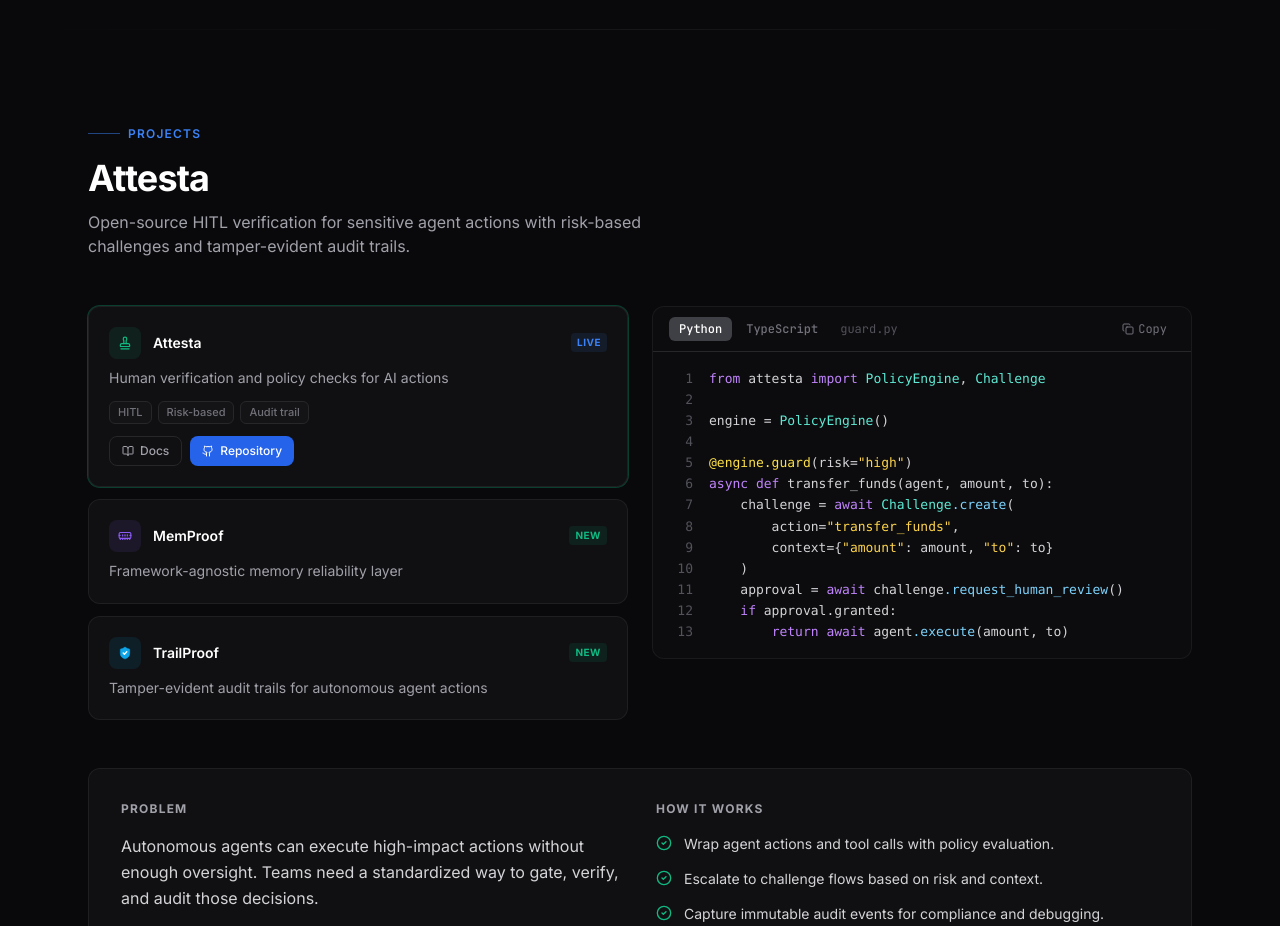
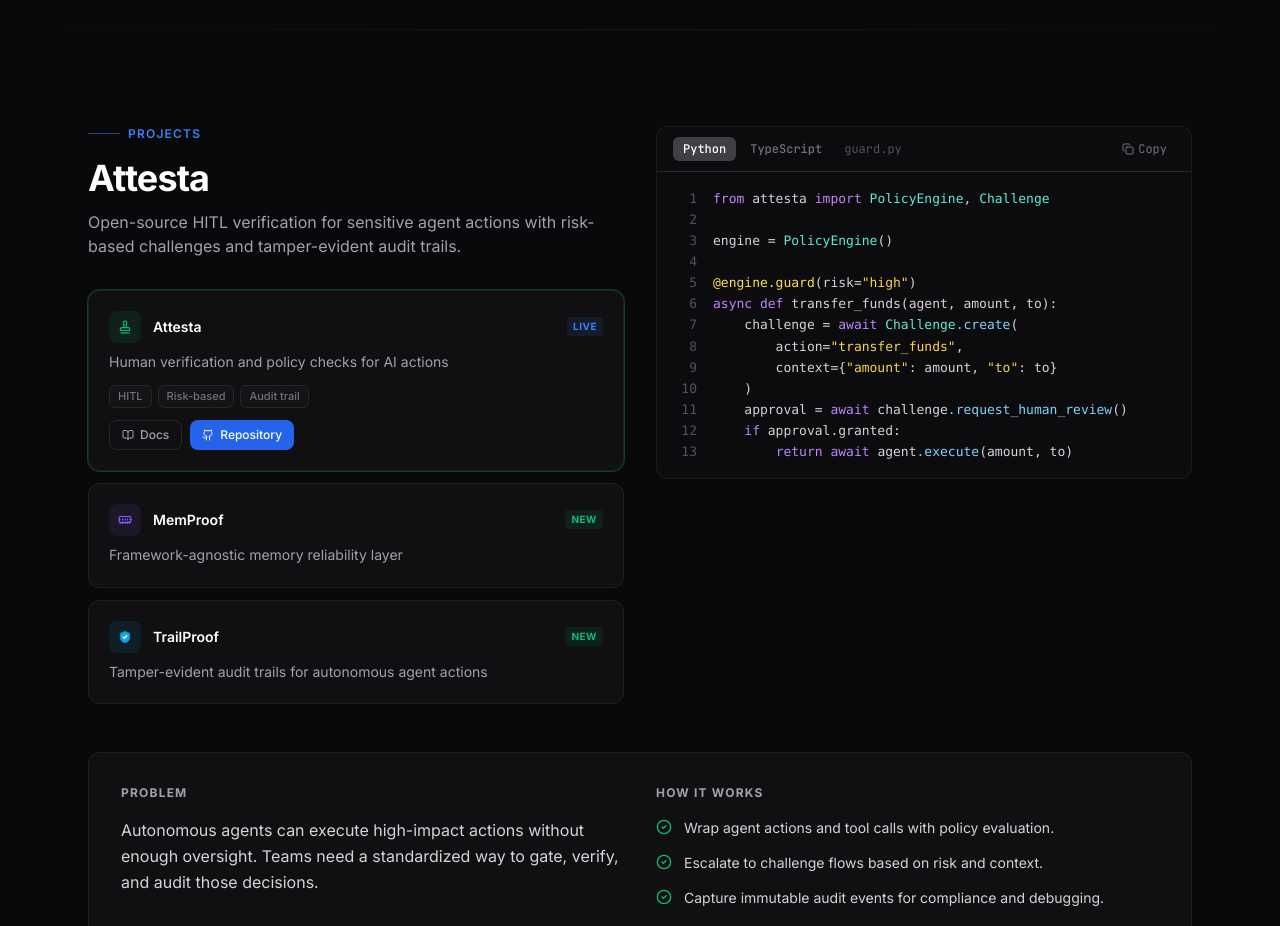
Before and after one commit to KyberonAi/kyberon, a Next.js app: page / in a window 1280 px wide. Shown: the part 1000-1926 px from the top of the page. Built offline with nearby package versions, Linux system fonts and the light colour scheme.

Commit message:
Align code window with project title in two-column layout
Move title, description, and cards into the left column so the code
window on the right starts at the same vertical level as the PROJECTS
heading.

```diff
--- a/src/app/page.tsx
+++ b/src/app/page.tsx
@@ -824,6 +824,10 @@ function ProjectsSection({
   return (
     <section id="projects" className="py-24">
       <div className="mx-auto max-w-6xl px-4 sm:px-6">
+        {/* Two-column layout: title+cards left, code right — aligned from top */}
+        <div className="grid items-start gap-8 lg:grid-cols-2">
+          {/* Left column: title, description, project cards */}
+          <div>
             <SectionLabel>Projects</SectionLabel>
             <AnimatePresence mode="wait">
               <motion.div
@@ -836,16 +840,13 @@ function ProjectsSection({
                 <h2 className="text-3xl font-bold tracking-tight text-white sm:text-4xl">
                   {selected.name}
                 </h2>
-            <p className="mt-3 max-w-xl text-base text-zinc-400">
+                <p className="mt-3 text-base text-zinc-400">
                   {selected.summary}
                 </p>
               </motion.div>
             </AnimatePresence>
 
-        {/* Two-column layout: cards left, code right */}
-        <div className="mt-12 grid items-start gap-6 lg:grid-cols-2">
-          {/* Left: project cards stacked */}
-          <div className="space-y-3">
+            <div className="mt-8 space-y-3">
               {projects.map((project, i) => {
                 const colors = colorMap[project.color];
                 const isActive = activeProject === project.id;
@@ -945,8 +946,9 @@ function ProjectsSection({
                 );
               })}
             </div>
+          </div>
 
-          {/* Right: animated code window */}
+          {/* Right column: code window — starts at top, aligned with "PROJECTS" title */}
           <div className="hidden lg:block">
             <AnimatePresence mode="wait">
               <motion.div
```
Lines whose indentation alone changed are shown as unchanged.
